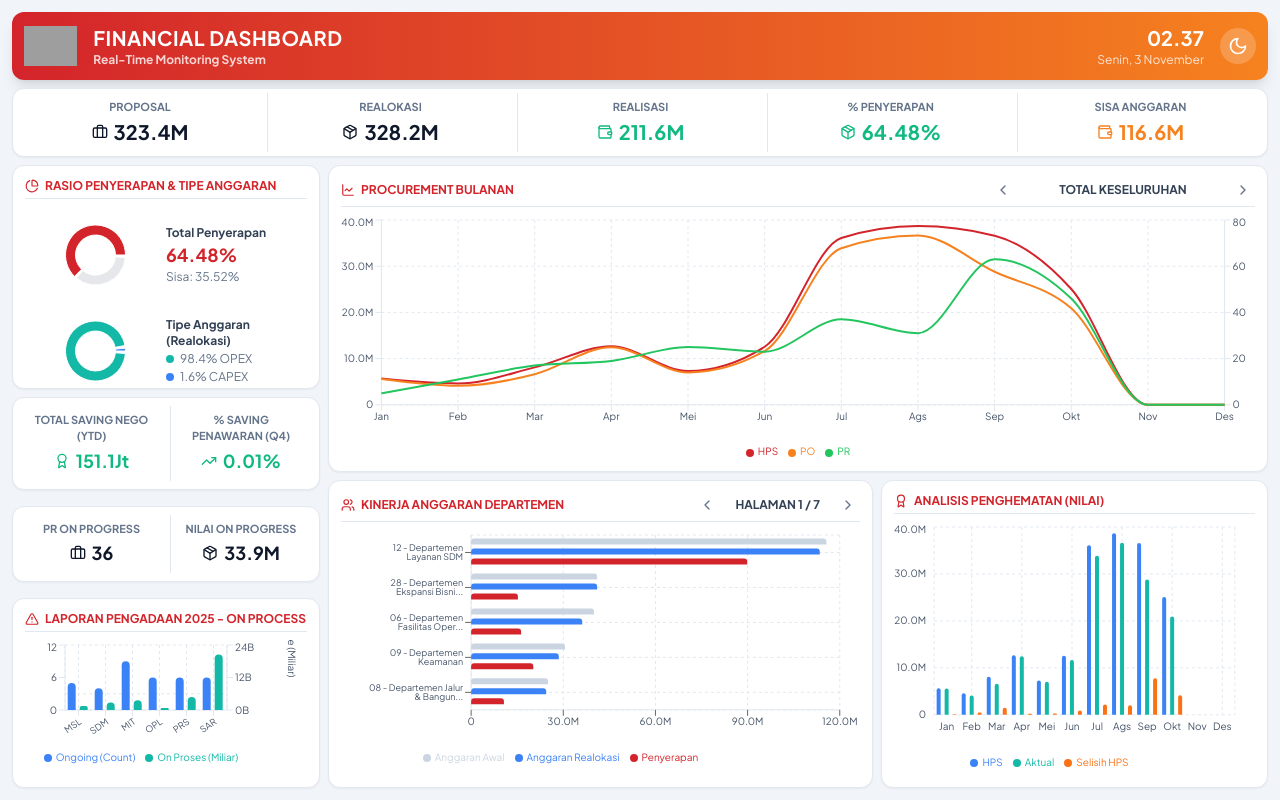
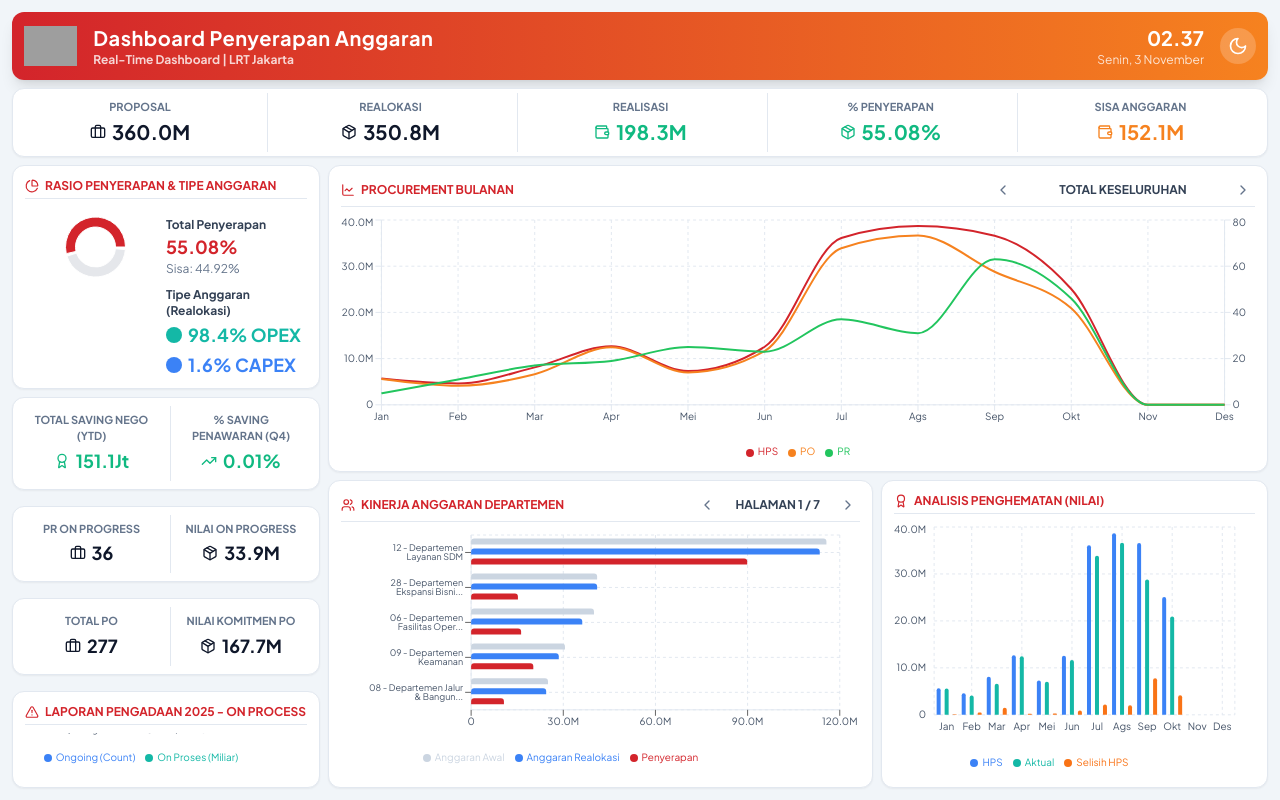
Before and after one commit to Parzip4l/finvision-pulse, a React (Vite) app: page / in a window 1280 px wide. Built offline with nearby package versions, Linux system fonts and the light colour scheme; grey boxes are pictures that could not be loaded; the HTML template or start-up script is replaced by a standard one.

Commit message:
Update Nilai Data

```diff
--- a/src/pages/Index.tsx
+++ b/src/pages/Index.tsx
@@ -111,7 +111,7 @@ const BudgetSummaryCharts = ({ isLight, budgetTotals }) => {
         </h2>
         <div className="h-full w-full flex flex-col justify-around">
             <div className="flex items-center">
-                <div className="w-1/2 h-24">
+                <div className="w-1/2 h-20">
                 <ResponsiveContainer width="100%" height="100%">
                     <PieChart>
                     <Pie data={data1} dataKey="value" innerRadius={20} outerRadius={30} paddingAngle={5}>
@@ -129,7 +129,7 @@ const BudgetSummaryCharts = ({ isLight, budgetTotals }) => {
                 </div>
             </div>
             <div className="flex items-center">
-                <div className="w-1/2 h-24">
+                <div className="w-1/2 h-26">
                 <ResponsiveContainer width="100%" height="100%">
                     <PieChart>
                     <Pie data={data2} dataKey="value" innerRadius={20} outerRadius={30} paddingAngle={5}>
@@ -143,12 +143,12 @@ const BudgetSummaryCharts = ({ isLight, budgetTotals }) => {
                 <div className="w-1/2 text-xs space-y-0.5">
                     <p className={`font-bold ${isLight ? 'text-slate-700' : 'text-slate-300'}`}>Tipe Anggaran (Realokasi)</p>
                     <p className={`flex items-center gap-1.5 ${isLight ? 'text-slate-500' : 'text-slate-400'}`}>
-                        <span className="w-2 h-2 rounded-full bg-[#14b8a6]"></span>
-                        <span>{opexPercent.toFixed(1)}% OPEX</span>
+                        <span className="w-4 h-4 rounded-full bg-[#14b8a6]"></span>
+                        <p className={`font-bold text-lg text-[#14b8a6]`}>{opexPercent.toFixed(1)}% OPEX</p>
                     </p>
                     <p className={`flex items-center gap-1.5 ${isLight ? 'text-slate-500' : 'text-slate-400'}`}>
-                        <span className="w-2 h-2 rounded-full bg-[#3b82f6]"></span>
-                        <span>{capexPercent.toFixed(1)}% CAPEX</span>
+                        <span className="w-4 h-4 rounded-full bg-[#3b82f6]"></span>
+                        <p className={`font-bold text-lg text-[#3b82f6]`}>{capexPercent.toFixed(1)}% CAPEX</p>
                     </p>
                 </div>
             </div>
@@ -600,6 +600,37 @@ const OnProgressKpis = ({ isLight, onProgressTotals }) => {
     );
 };
 
+const OnProgressPO = ({ isLight, onProgressTotals }) => {
+    const { ongoing_request, on_proses_pengadaan } = onProgressTotals;
+    const kpis = [
+        { title: "Total PO", value: 277, icon: Briefcase, color: isLight ? 'text-slate-900' : 'text-white' },
+        {
+            title: "Nilai Komitmen PO",
+            value: formatCurrency(167.68 * 1_000_000_000),
+            icon: Package,
+            color: isLight ? 'text-slate-900' : 'text-white'
+        },
+    ];
+
+    return (
+        <div className={`grid grid-cols-2 gap-2 mb-2 flex-shrink-0 rounded-lg p-2 transition-colors ${isLight ? 'bg-white border border-slate-200 shadow-sm' : 'bg-slate-900 border border-slate-800'}`}>
+            {kpis.map((kpi, index) => (
+                <div
+                    key={kpi.title}
+                    className={`text-center p-1.5 ${index > 0 ? 'border-l' : ''}`}
+                    style={{ borderColor: isLight ? '#e2e8f0' : '#334155' }}
+                >
+                    <div className={`text-[11px] font-bold uppercase mb-0.5 ${isLight ? 'text-slate-500' : 'text-slate-400'}`}>{kpi.title}</div>
+                    <div className={`text-lg font-bold flex items-center justify-center gap-1.5 ${kpi.color}`}>
+                        <kpi.icon className="h-4 w-4" />
+                        {kpi.value}
+                    </div>
+                </div>
+            ))}
+        </div>
+    );
+};
+
 
 const ProcurementStatusChart = ({ isLight, data }) => {
     const chartData = data.divisi.filter(
@@ -851,7 +882,7 @@ const SavingsKpis = ({ isLight, savingsData }) => {
 
     const kpis = [
         { title: "Total Saving Nego (YTD)", value: formatCurrency(yearlyData.Selisih_Nego_BAKN), icon: Award, color: 'text-emerald-500' },
-    { title: "% Saving Penawaran (Q4)", value: q4Data.Persen_Saving_Penawaran, icon: TrendingUp, color: 'text-emerald-500' },
+        { title: "% Saving Penawaran (Q4)", value: q4Data.Persen_Saving_Penawaran, icon: TrendingUp, color: 'text-emerald-500' },
     ];
 
     return (
@@ -890,11 +921,11 @@ const FinanceDashboard = () => {
     };
 
     const isLight = theme === 'light';
-    const kpiProposal = 323447228829;
-    const kpiRealokasi = 328169047680;
-    const kpiRealisasi = 211617542768;
-    const kpiPersenPenyerapan = 64.48;
-    const kpiSisaAnggaran = 116551504912;
+    const kpiProposal = 359976877015;
+    const kpiRealokasi = 350849141975;
+    const kpiRealisasi = 198275365353;
+    const kpiPersenPenyerapan = 55.08;
+    const kpiSisaAnggaran = 152135658170;
 
     const topKpis = [
         { title: "Proposal", value: formatCurrency(kpiProposal), icon: Briefcase, color: isLight ? 'text-slate-900' : 'text-white' },
@@ -931,8 +962,8 @@ const FinanceDashboard = () => {
                     <div className="flex flex-col items-center text-center md:flex-row md:items-center md:text-left gap-2 md:gap-4">
                         <img src="https://e-ptw.lrtjakarta.co.id/_next/image?url=%2F_next%2Fstatic%2Fmedia%2Flogo-lrtj-white.847caf54.png&w=640&q=75" alt="LRT Jakarta Logo" className="h-10" />
                         <div>
-                            <h1 className="text-xl font-bold tracking-wide text-white">FINANCIAL DASHBOARD</h1>
-                            <p className="text-xs font-semibold text-white/80">Real-Time Monitoring System</p>
+                            <h1 className="text-xl font-bold tracking-wide text-white">Dashboard Penyerapan Anggaran</h1>
+                            <p className="text-xs font-semibold text-white/80">Real-Time Dashboard | LRT Jakarta</p>
                         </div>
                     </div>
                     <div className="flex items-center gap-4 mt-3 md:mt-0">
@@ -973,6 +1004,7 @@ const FinanceDashboard = () => {
 
                             <SavingsKpis isLight={isLight} savingsData={savingsData} />
                             <OnProgressKpis isLight={isLight} onProgressTotals={onProgressTotals} />
+                            <OnProgressPO isLight={isLight} onProgressTotals={onProgressTotals} />
                             <div className="flex-1 min-h-[300px] lg:min-h-0">
                                 <ProcurementStatusChart isLight={isLight} data={procurementStatusData.pengadaan_status} />
                             </div>
```
